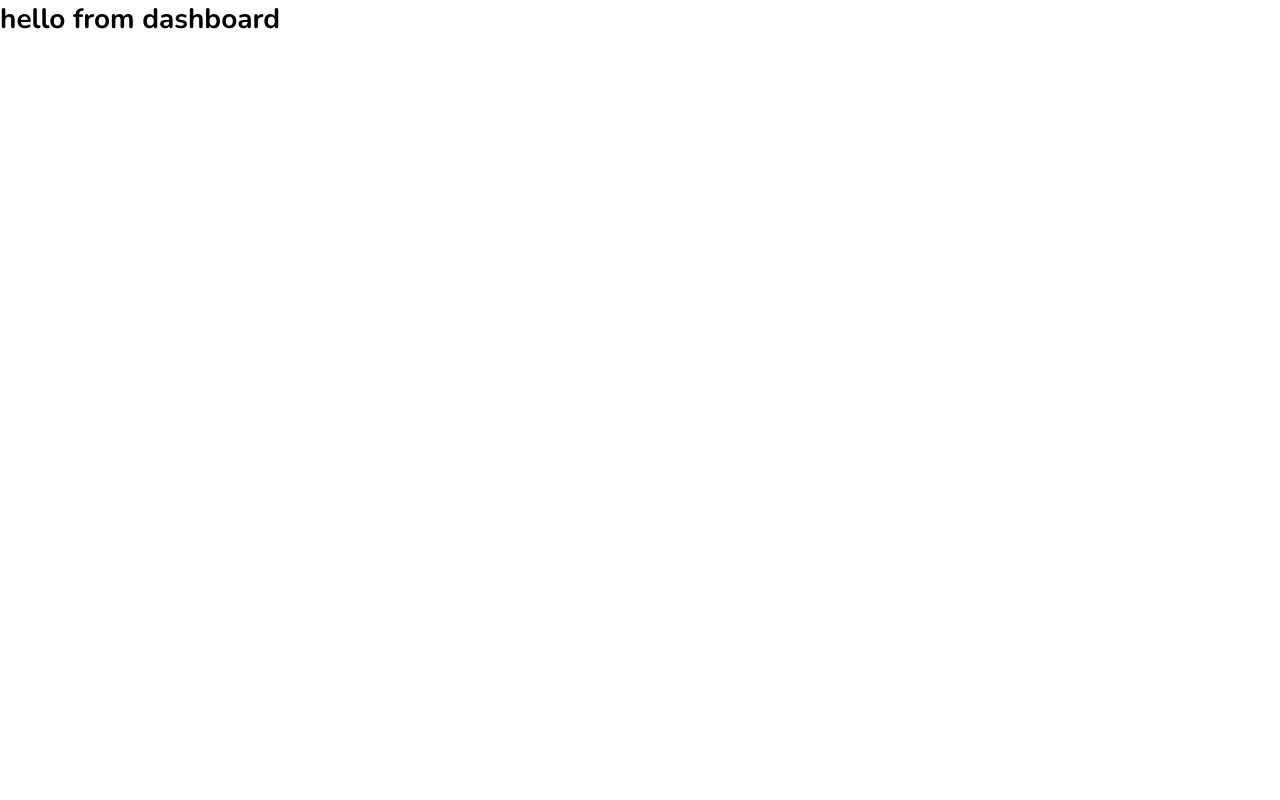
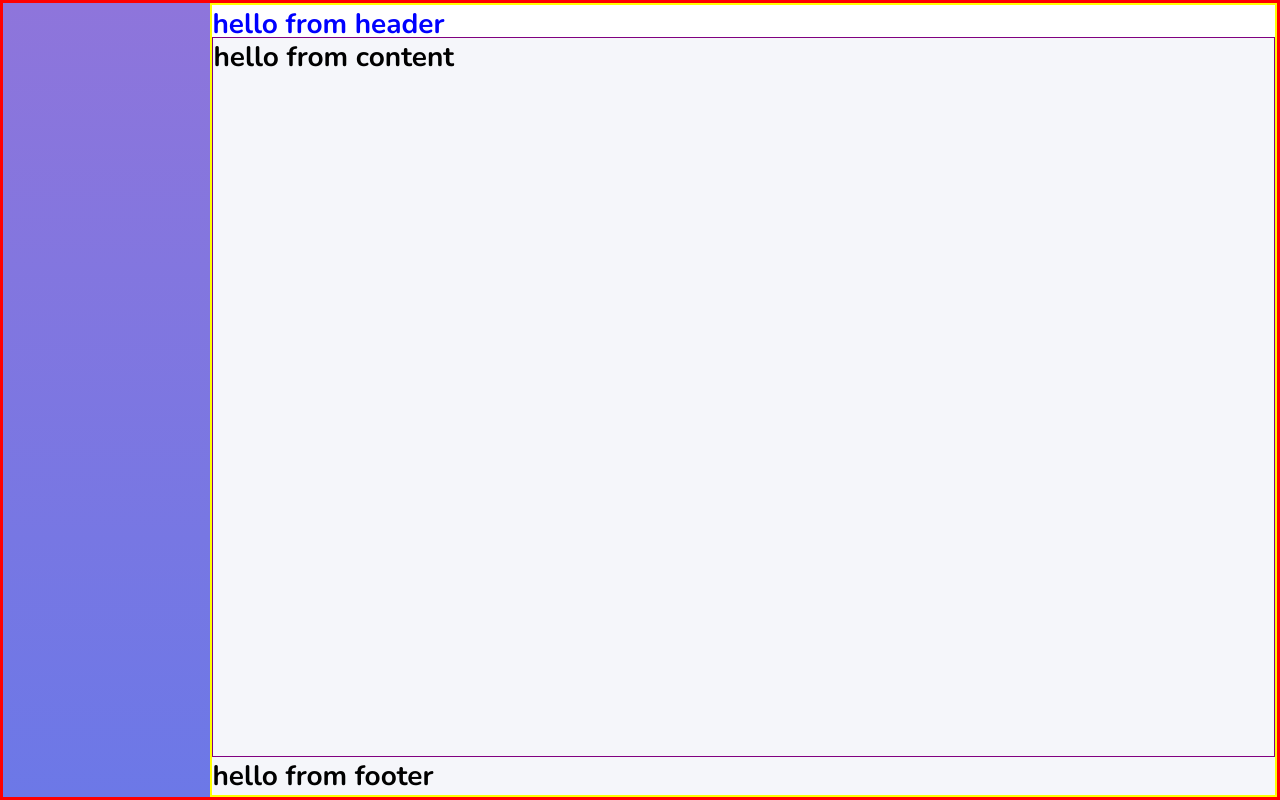
Before and after one commit to rodgomesc/house-control-program-front-end, a React (Create React App) app: page /dashboard in a window 1280 px wide. Built offline with nearby package versions, Linux system fonts and the light colour scheme; the HTML template or start-up script is replaced by a standard one.

Commit message:
change(components): - added some components to dashboard

```diff
--- /dev/null
+++ b/src/components/Footer/index.js
@@ -0,0 +1,11 @@
+import React from 'react';
+
+import { Container } from './styles';
+
+export default function Footer() {
+  return (
+    <Container>
+      <h1>hello from footer</h1>
+    </Container>
+  );
+}
--- /dev/null
+++ b/src/components/Footer/styles.js
@@ -0,0 +1,3 @@
+import styled from 'styled-components';
+
+export const Container = styled.div``;
--- /dev/null
+++ b/src/components/Header/index.js
@@ -0,0 +1,11 @@
+import React from 'react';
+
+import { Container } from './styles';
+
+export default function Header() {
+  return (
+    <Container>
+      <h1>hello from header</h1>
+    </Container>
+  );
+}
--- /dev/null
+++ b/src/components/Header/styles.js
@@ -0,0 +1,8 @@
+import styled from 'styled-components';
+
+export const Container = styled.div`
+  height: 32px;
+  width: 100%;
+  color: blue;
+  background: #fff;
+`;
--- /dev/null
+++ b/src/components/SideBar/index.js
@@ -0,0 +1,11 @@
+import React from 'react';
+
+import { Container } from './styles';
+
+export default function SideBar() {
+  return (
+    <Container>
+      <div />
+    </Container>
+  );
+}
--- /dev/null
+++ b/src/components/SideBar/styles.js
@@ -0,0 +1,11 @@
+import styled from 'styled-components';
+
+export const Container = styled.aside`
+  height: 100%;
+  width: 248px;
+  background: linear-gradient(180deg, #8e75db, #6c78e7);
+  color: #b3b3b3;
+
+  display: flex;
+  flex-direction: column;
+`;
--- /dev/null
+++ b/src/components/index.js
@@ -0,0 +1,5 @@
+import Footer from './Footer';
+import Header from './Header';
+import SideBar from './SideBar';
+
+export { Footer, Header, SideBar };
--- a/src/pages/Dashboard/index.js
+++ b/src/pages/Dashboard/index.js
@@ -1,11 +1,20 @@
 import React from 'react';
+import { SideBar, Header, Footer } from '../../components';
 
-// import { Container } from './styles';
+import { Container, Wrapper, Content } from './styles';
 
 export default function Dashboard() {
   return (
-    <div>
-      <h1>hello from dashboard</h1>
-    </div>
+    <Container>
+      <SideBar />
+
+      <Wrapper>
+        <Header />
+        <Content>
+          <h1>hello from content</h1>
+        </Content>
+        <Footer />
+      </Wrapper>
+    </Container>
   );
 }
--- a/src/pages/Dashboard/styles.js
+++ b/src/pages/Dashboard/styles.js
@@ -1,3 +1,23 @@
 import styled from 'styled-components';
 
-export const Container = styled.div``;
+export const Container = styled.div`
+  height: 100%;
+  display: flex;
+  flex-direction: row;
+  border: solid 3px red;
+`;
+
+export const Wrapper = styled.div`
+  border: 2px solid yellow;
+  width: 100%;
+  display: flex;
+  flex-direction: column;
+  justify-content: space-between;
+`;
+
+export const Content = styled.div`
+  display: flex;
+  flex-direction: column;
+  height: 100%;
+  border: solid 1px purple;
+`;
--- a/src/styles/global.js
+++ b/src/styles/global.js
@@ -16,6 +16,7 @@ const GlobalStyle = createGlobalStyle`
   }
   body {
     -webkit-font-smoothing: antialiased;
+    background: #f5f6fa;
   }
   body, input, button {
     font: 14px 'Nunito', sans-serif;
```
